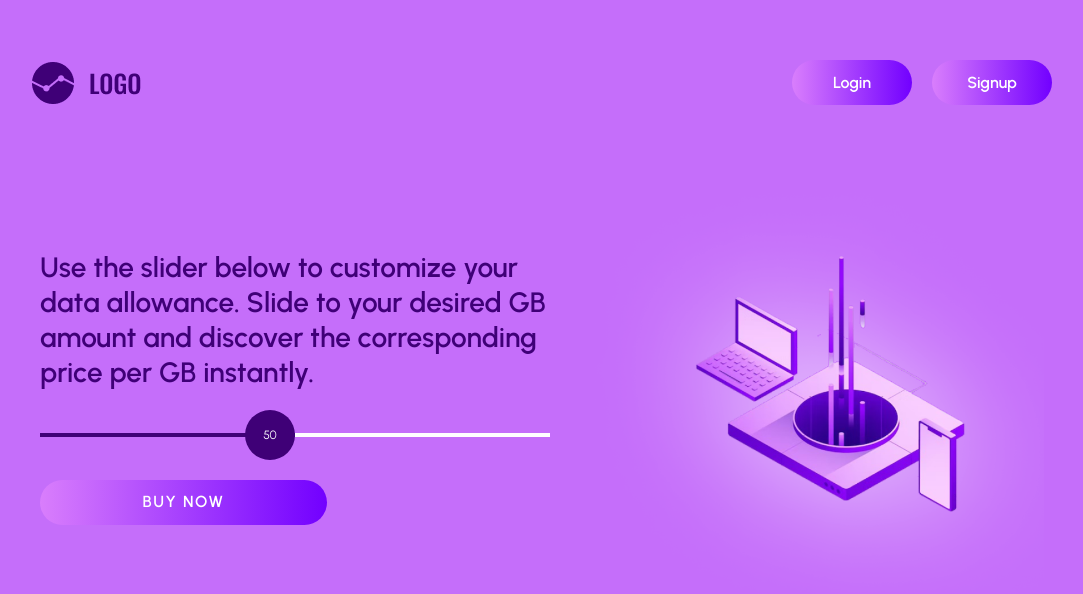
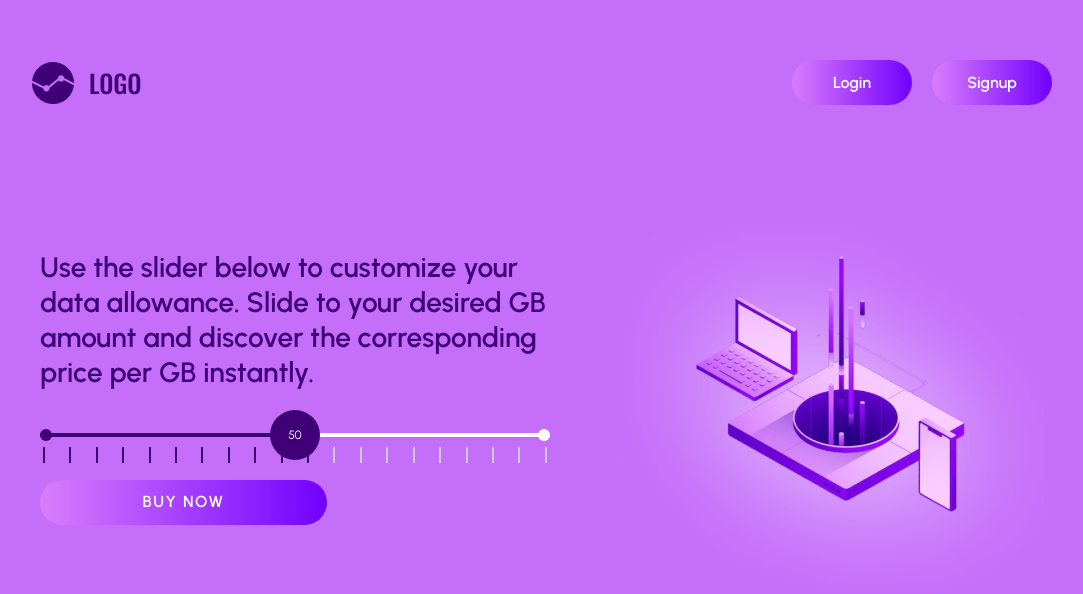
Before and after one commit to fiverr-langesh/proxy-selling, a React (Create React App) app: page / in a window 1280 px wide. Shown: the top 594 px of the page, without its empty margins (98-1181 px from the left). Built offline with nearby package versions, Linux system fonts and the light colour scheme.

Commit message:
completed slider

```diff
--- a/src/components/home/slider/CustomSlider.css
+++ b/src/components/home/slider/CustomSlider.css
@@ -7,7 +7,6 @@
   margin: 20px auto;
   border-radius: 5px;
   cursor: pointer;
-  overflow: hidden; /* Ensure the highlight doesn't overflow */
 }
 
 .slider-track {
@@ -15,21 +14,14 @@
   top: 50%;
   height: 4px;
   background-color: #3f0077; /* Highlight color */
+  width: 100%;
   transform: translateY(-50%);
   z-index: 2;
 }
 
-.slider-highlight {
-  position: absolute;
-  top: 50%;
-  height: 100%;
-  transform: translateY(-50%);
-  z-index: 1;
-}
-
 .slider-background {
   position: absolute;
-  width: calc(100% - 50px); /* Width after the thumb */
+  width: 100%; /* Width after the thumb */
   height: 4px;
   top: 50%;
   transform: translateY(-50%);
@@ -51,5 +43,47 @@
   align-items: center;
   font-size: 12px;
   user-select: none;
-  z-index: 3;
+  z-index: 100;
 }
+
+.slider-circle {
+  position: absolute;
+  width: 12px;
+  height: 12px;
+  border-radius: 50%;
+  background-color: #3f0077;
+  top: 50%;
+  transform: translateY(-50%);
+  z-index: 4;
+}
+
+.slider-circle.start {
+  left: 0;
+}
+
+.slider-circle.end {
+  right: 0;
+  background-color: white;
+}
+
+
+.scale {
+  position: absolute;
+  bottom: 0;
+  left: 0;
+  right: 0;
+  height: 16px;
+  padding: 3px ;
+  display: flex;
+  justify-content: space-between;
+}
+
+.scale-line {
+  width: 2px;
+  height: 16px; /* Adjusted height of scale lines */
+  background-color: #ccc;
+}
+
+.scale-line.highlighted {
+  background-color: #3f0077; /* Highlighted color */
+}
--- a/src/components/home/slider/Slider.jsx
+++ b/src/components/home/slider/Slider.jsx
@@ -28,6 +28,16 @@ const CustomSlider = () => {
     }
   };
 
+  const handleClick = (event) => {
+    const sliderRect = sliderRef.current.getBoundingClientRect();
+    const offsetX = event.clientX - sliderRect.left;
+    const percent = (offsetX / sliderRect.width) * 100;
+
+    // Ensure the value stays within the valid range (0 to 100)
+    const newValue = Math.min(100, Math.max(0, percent));
+    setSliderValue(newValue);
+  };
+
   return (
     <div
       className="custom-slider"
@@ -35,22 +45,33 @@ const CustomSlider = () => {
       onMouseDown={handleMouseDown}
       onMouseUp={handleMouseUp}
       onMouseMove={handleMouseMove}
+      onClick={handleClick}
     >
+      <div className="slider-circle start"></div>
       <div className="slider-track" style={{ width: `${sliderValue}%` }}></div>
       <div
         className="slider-highlight"
         style={{ width: `${sliderValue}%` }}
       ></div>
       <div
+        onmousedown={() => false}
         className="slider-thumb"
-        style={{ left: `calc(${sliderValue}% - 25px)` }}
+        style={{ left: `calc(${sliderValue}%)` }}
       >
         {Math.round(sliderValue)}
       </div>
-      <div
-        className="slider-background"
-        style={{ left: `${sliderValue}%` }}
-      ></div>
+      <div className="slider-background"></div>
+      <div className="slider-circle end"></div>
+      <div className="scale">
+        {[...Array(20).keys()].map((index) => (
+          <div
+            key={index}
+            className={`scale-line ${
+              index / 20 <= sliderValue / 100 ? "highlighted" : ""
+            }`}
+          ></div>
+        ))}
+      </div>
     </div>
   );
 };
```
